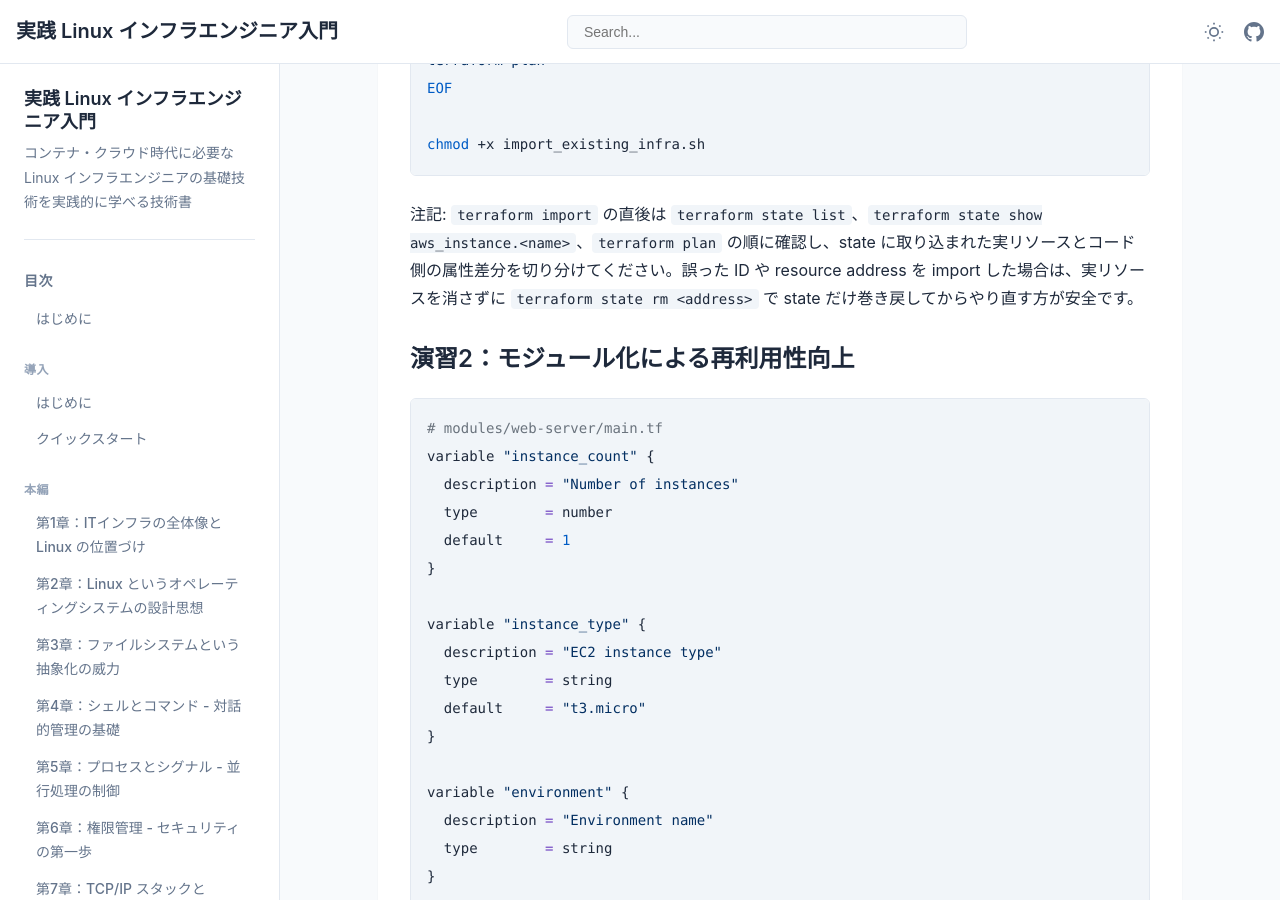
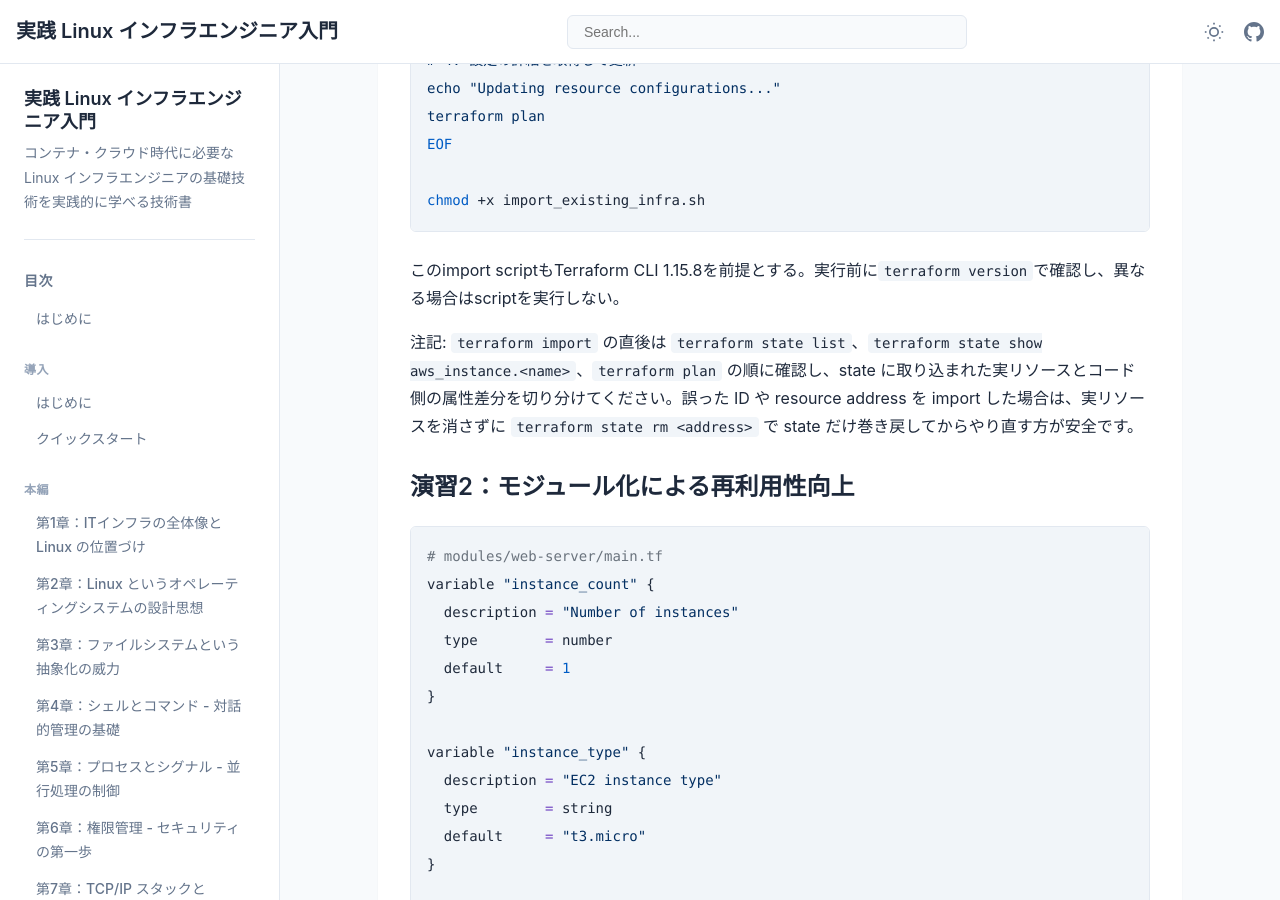
Before and after one commit to itdojp/linux-infra-textbook2, a Jekyll site: the page built from docs/chapters/chapter-15-infrastructure-as-code.md, in a window 1280 px wide and 900 px high, scrolled down 15794 px. Built offline with Jekyll 4.4.1, drawn with Linux system fonts in a browser that asks for light colours; our own code applies the rules of GitHub Pages for plain Markdown files; some of the changed text lies outside the part shown.

Commit message:
docs: pin Terraform CLI in chapter workflow

````diff
--- a/docs/chapters/chapter-15-infrastructure-as-code.md
+++ b/docs/chapters/chapter-15-infrastructure-as-code.md
@@ -315,6 +315,8 @@ jobs:
 
       - name: Setup Terraform
         uses: hashicorp/setup-terraform@v3
+        with:
+          terraform_version: 1.15.8
 
       - name: Terraform Format Check
         run: terraform fmt -check -recursive
@@ -553,6 +555,8 @@ EOF
 
 chmod +x import_existing_infra.sh
 ```
+
+このimport scriptもTerraform CLI 1.15.8を前提とする。実行前に`terraform version`で確認し、異なる場合はscriptを実行しない。
 
 注記: `terraform import` の直後は `terraform state list`、`terraform state show aws_instance.<name>`、`terraform plan` の順に確認し、state に取り込まれた実リソースとコード側の属性差分を切り分けてください。誤った ID や resource address を import した場合は、実リソースを消さずに `terraform state rm <address>` で state だけ巻き戻してからやり直す方が安全です。
 
````
